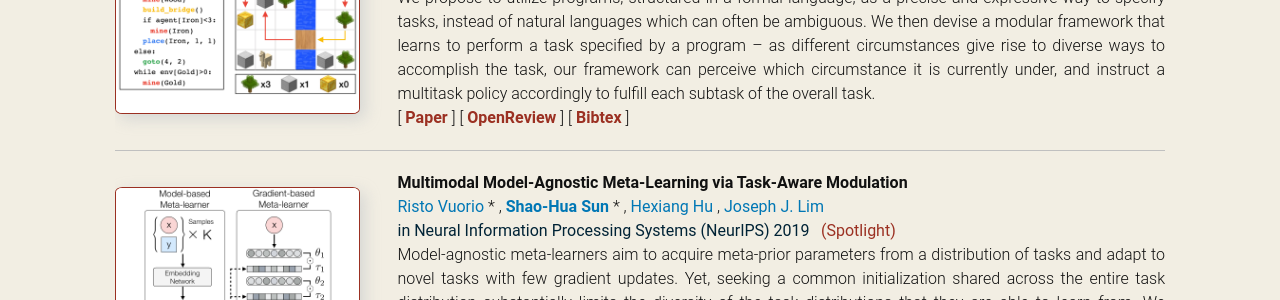
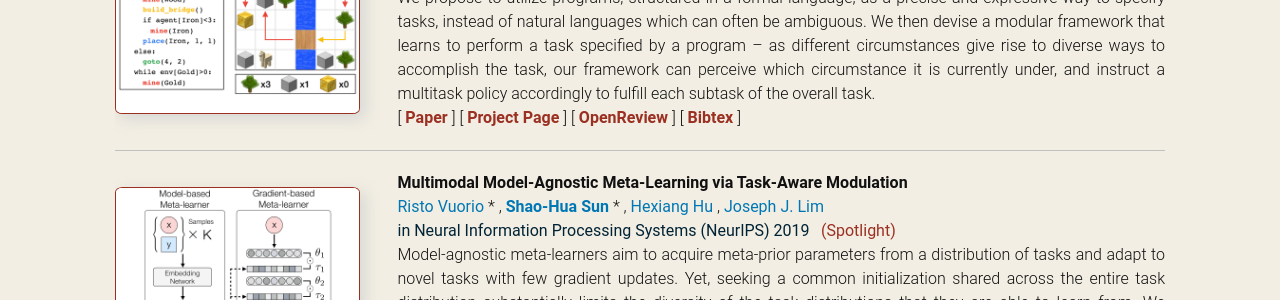
Before and after one commit to shaohua0116/shaohua0116.github.io, a Jekyll site: the page built from index.html, in a window 1280 px wide and 900 px high, scrolled down 898 px. Shown: the part 152-452 px from the top of the window. Built offline with Jekyll 4.4.1, drawn with Linux system fonts in a browser that asks for light colours; some web fonts are replaced.

Commit message:
add pga project page

```diff
--- a/_data/publications.yml
+++ b/_data/publications.yml
@@ -15,6 +15,8 @@
   tags:
     - name: 'Paper'
       url:  'https://openreview.net/pdf?id=BkxUvnEYDH'
+    - name: 'Project Page'
+      url:  'https://shaohua0116.github.io/ProgramGuidedAgent/'
     - name: 'OpenReview'
       url:  'https://openreview.net/forum?id=BkxUvnEYDH'
     - name: 'Bibtex'
```
